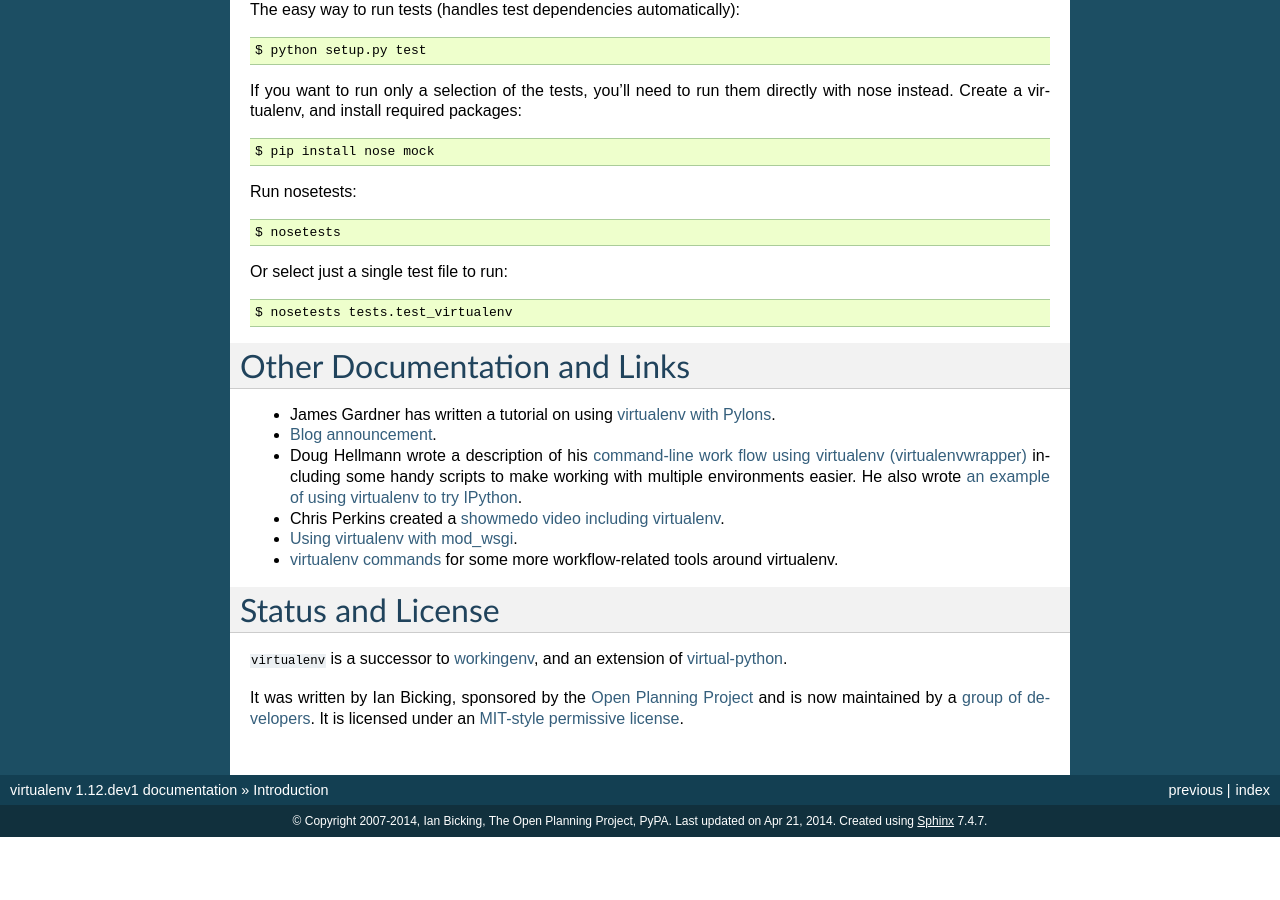
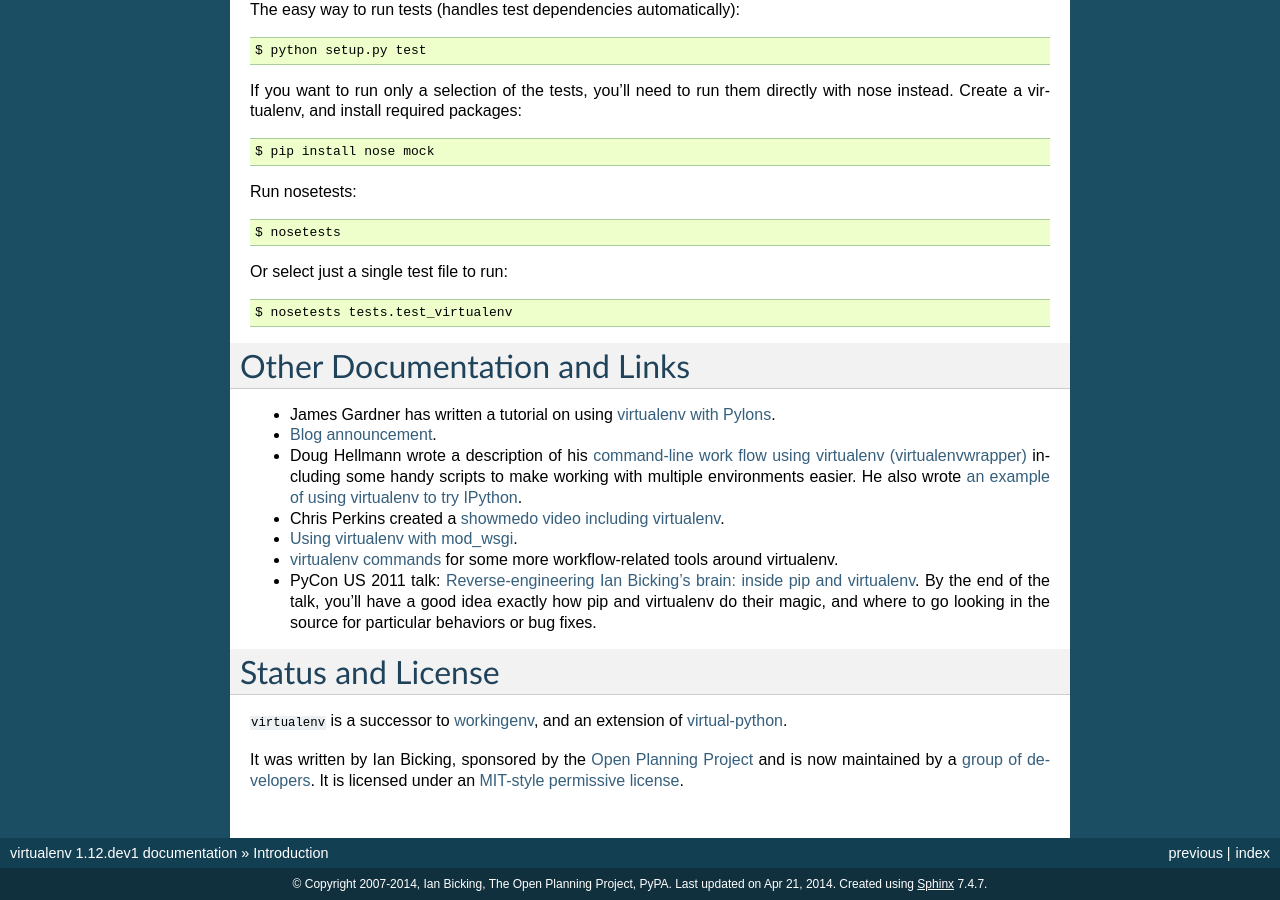
Before and after one commit to pypa/virtualenv, a Sphinx documentation site: the page built from docs/virtualenv.rst, in a window 1280 px wide and 900 px high, scrolled down 8090 px. Built offline with Sphinx 7.4.7, drawn with Linux system fonts in a browser that asks for light colours; before the commit the page ends 8927 px from its top, so only the background shows below that.

Commit message:
Add link to good PyCon talk

```diff
--- a/docs/virtualenv.rst
+++ b/docs/virtualenv.rst
@@ -579,6 +579,11 @@
   <https://github.com/thisismedium/virtualenv-commands>`_ for some more
   workflow-related tools around virtualenv.
 
+* PyCon US 2011 talk: `Reverse-engineering Ian Bicking's brain: inside pip and virtualenv
+  <http://pyvideo.org/video/568/reverse-engineering-ian-bicking--39-s-brain--insi>`_.
+  By the end of the talk, you'll have a good idea exactly how pip and virtualenv do their
+  magic, and where to go looking in the source for particular behaviors or bug fixes.
+
 Status and License
 ------------------
 
```
